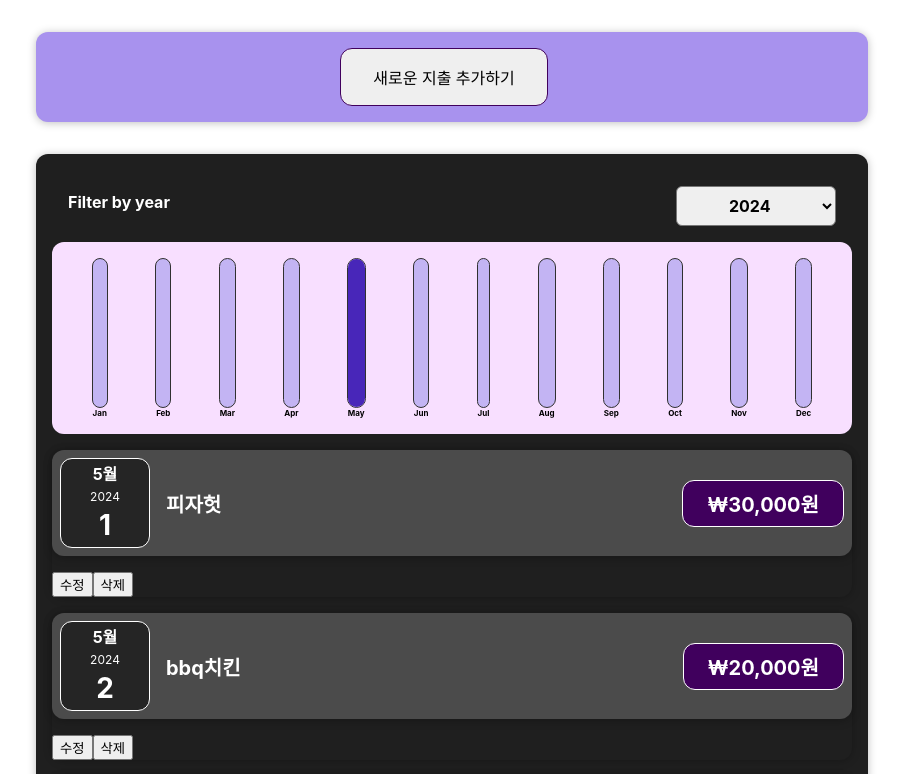
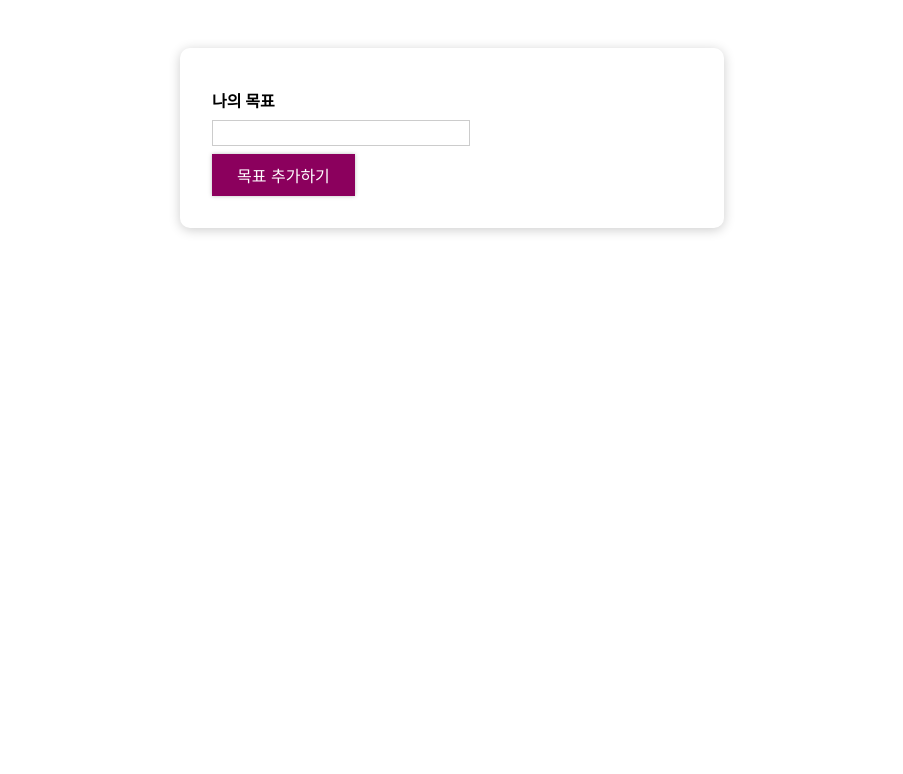
Before and after one commit to goodperiodt/react-basic-study, a React (Create React App) app: page / in a window 1280 px wide. Shown: the top 774 px of the page, without its empty margins (188-1091 px from the left). Built offline with nearby package versions, Linux system fonts and the light colour scheme.

Commit message:
목표 설정 App 기본 템플릿 작성

```diff
--- a/src/App.css
+++ b/src/App.css
@@ -1,38 +1,14 @@
-.App {
-  text-align: center;
+#goal-form {
+  width: 30rem;
+  max-width: 90%;
+  margin: 3rem auto;
+  padding: 2rem;
+  box-shadow: 0 2px 12px rgba(0, 0, 0, 0.2);
+  border-radius: 10px;
 }
 
-.App-logo {
-  height: 40vmin;
-  pointer-events: none;
+#goals {
+  width: 35rem;
+  max-width: 90%;
+  margin: 3rem auto;
 }
-
-@media (prefers-reduced-motion: no-preference) {
-  .App-logo {
-    animation: App-logo-spin infinite 20s linear;
-  }
-}
-
-.App-header {
-  background-color: #282c34;
-  min-height: 100vh;
-  display: flex;
-  flex-direction: column;
-  align-items: center;
-  justify-content: center;
-  font-size: calc(10px + 2vmin);
-  color: white;
-}
-
-.App-link {
-  color: #61dafb;
-}
-
-@keyframes App-logo-spin {
-  from {
-    transform: rotate(0deg);
-  }
-  to {
-    transform: rotate(360deg);
-  }
-}
--- a/src/App.js
+++ b/src/App.js
@@ -1,52 +1,18 @@
-import React, { useState } from "react";
+import React from "react";
 import "./App.css";
-import Expenses from "./components/Expense/Expenses";
-import NewExpense from "./components/NewExpense/NewExpense.js";
+import CourseInput from "./components/CourseGoals/CourseInput";
+import CourseList from "./components/CourseGoals/CourseList";
 
 function App() {
-  // 지출 항목 객체 배열
-  const expenses = [
-    { id: 1, title: "피자헛", price: 30000, date: new Date(2024, 5 - 1, 1) },
-    { id: 2, title: "bbq치킨", price: 20000, date: new Date(2024, 5 - 1, 2) },
-    { id: 3, title: "짜장면", price: 10000, date: new Date(2024, 5 - 1, 3) },
-    {
-      id: 4,
-      title: "엽기떡볶이",
-      price: 18000,
-      date: new Date(2024, 5 - 1, 4),
-    },
-  ];
-
-  // 지출 객체배열을 상태변수로 관리
-  const [expenseList, setExpenseList] = useState(expenses);
-
-  // ExpenseForm에게 내려보낼 함수
-  // ExpenseForm에서 addExpenseHandler가 저장하고 있는 함수(의 주소값)를 호출하면서
-  // 매개 값으로 데이터를 전달하고, 함수를 통해 자식 컴포넌트가 부모 컴포넌트에게 전달한 데이터는
-  // newExpense에 담겨 App.js로 전달한다.
-  const addExpenseHandler = (newExpense) => {
-    console.log("App 컴포넌트에서 응답함!");
-    console.log("newExpense: ", newExpense);
-    // 자식 컴포넌트로부터 전달받은 데이터를 배열에 추가하는 것은 쉽다.
-    // expenses.push(newExpense); expenses(배열)에 newExpense(객체) 더하기(추가하기)
-
-    const modifyExpense = {
-      // addExpenseHandler 함수를 통해 자식 컴포넌트로부터 전달받은 새로운 객체(newExpense)의 모든 (기존의: 받아온)것을 셋팅하고,
-      ...newExpense,
-      // id는 기존 지출 객체배열의 마지막 객체의 id에 1을 더한 값을 추가한다.
-      id: expenseList[expenseList.length - 1].id + 1,
-    };
-    console.log(modifyExpense);
-
-    // 기존의 배열을 복사하고, 복사된 배열에 추가하고자 하는 modifyExpense(객체)를 작성해준다.
-    setExpenseList([...expenseList, modifyExpense]);
-  };
-
   return (
-    <>
-      <NewExpense onAddExpense={addExpenseHandler} />
-      <Expenses items={expenseList} />
-    </>
+    <div>
+      <section id="goal-form">
+        <CourseInput />
+      </section>
+      <section id="goals">
+        <CourseList />
+      </section>
+    </div>
   );
 }
 
--- /dev/null
+++ b/src/components/CourseGoals/CourseInput.css
@@ -0,0 +1,23 @@
+.form-control {
+  margin: 0.5rem 0;
+}
+
+.form-control label {
+  font-weight: 700;
+  display: block;
+  margin-bottom: 0.5rem;
+}
+
+.form-control input {
+  display: block;
+  border: 1px solid #ccc;
+  font: inherit;
+  line-height: 1.5rem;
+  padding: 0 0.25rem;
+}
+
+.form-control input:focus {
+  outline: none;
+  background: #fad0ec;
+  border-color: #8b005d;
+}
--- /dev/null
+++ b/src/components/CourseGoals/CourseInput.js
@@ -0,0 +1,17 @@
+import React from "react";
+import "./CourseInput.css";
+import Button from "../UI/Button/Button";
+
+const CourseInput = () => {
+  return (
+    <form>
+      <div className="form-control">
+        <label>나의 목표</label>
+        <input type="text" />
+      </div>
+      <Button type="submit">목표 추가하기</Button>
+    </form>
+  );
+};
+
+export default CourseInput;
--- /dev/null
+++ b/src/components/CourseGoals/CourseList.css
@@ -0,0 +1,5 @@
+.goal-list {
+  list-style: none;
+  margin: 0;
+  padding: 0;
+}
--- /dev/null
+++ b/src/components/CourseGoals/CourseList.js
@@ -0,0 +1,12 @@
+import React from "react";
+import "./CourseList.css";
+
+const CourseList = () => {
+  return (
+    <ul className="goal-list">
+      <li></li>
+    </ul>
+  );
+};
+
+export default CourseList;
--- /dev/null
+++ b/src/components/ui/Button/Button.css
@@ -0,0 +1,20 @@
+.button {
+  font: inherit;
+  padding: 0.5rem 1.5rem;
+  border: 1px solid #8b005d;
+  color: white;
+  background: #8b005d;
+  box-shadow: 0 0 4px rgba(0, 0, 0, 0.26);
+  cursor: pointer;
+}
+
+.button:focus {
+  outline: none;
+}
+
+.button:hover,
+.button:active {
+  background: #ac0e77;
+  border-color: #ac0e77;
+  box-shadow: 0 0 8px rgba(0, 0, 0, 0.26);
+}
--- /dev/null
+++ b/src/components/ui/Button/Button.js
@@ -0,0 +1,12 @@
+import React from "react";
+import "./Button.css";
+
+const Button = ({ type, onClick, children }) => {
+  return (
+    <button type={type} onClick={onClick} className="button">
+      {children}
+    </button>
+  );
+};
+
+export default Button;
```
